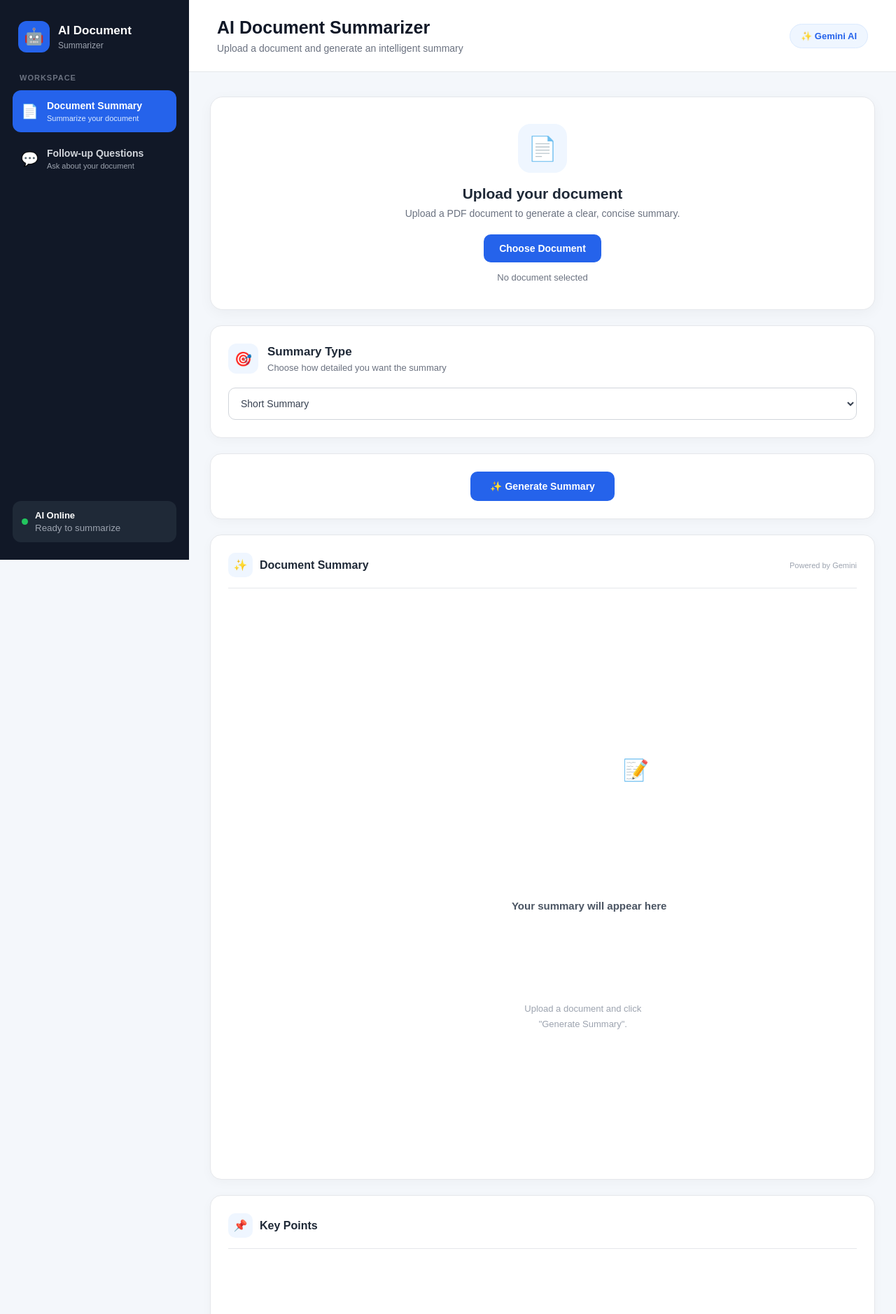
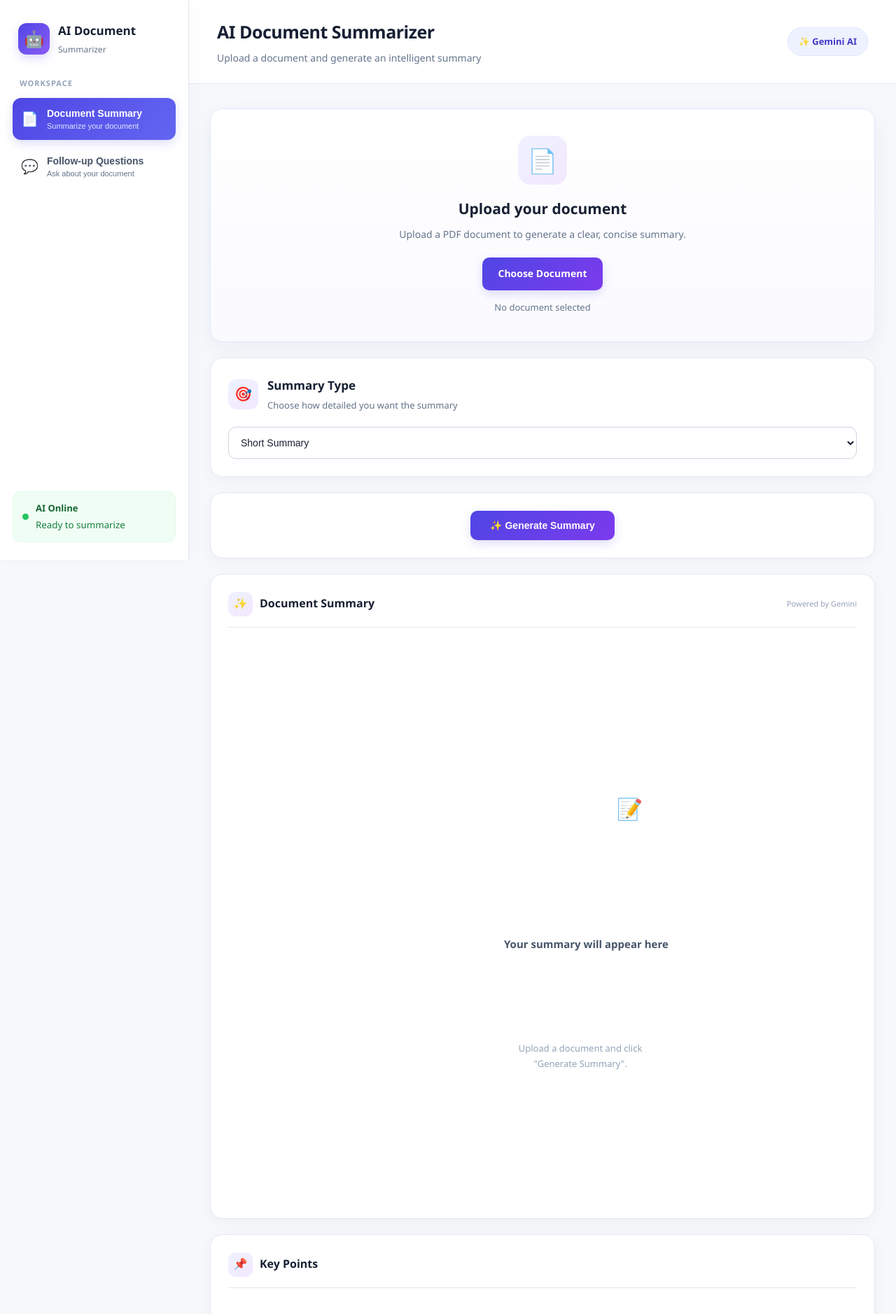
Before and after one commit to chethansree77/ai-document-summarizer, a Flask app: page / in a window 1280 px wide. Shown: the top 1878 px of the page at 70% size. Run offline with Flask 3, Linux system fonts and the light colour scheme.

Commit message:
Improve application styling

```diff
--- a/static/style.css
+++ b/static/style.css
@@ -533,3 +533,254 @@ body {
     }
 
 }
+
+
+
+/* ==========================================
+   PROFESSIONAL LIGHT THEME OVERRIDES
+   Keeps existing layout and functionality
+========================================== */
+
+:root {
+    --primary: #4f46e5;
+    --primary-hover: #4338ca;
+    --accent: #7c3aed;
+    --page-bg: #f6f8fc;
+    --surface: #ffffff;
+    --text-main: #172033;
+    --text-muted: #64748b;
+    --border-color: #e2e8f0;
+}
+
+/* Page background and typography */
+body {
+    font-family: "Segoe UI", Arial, Helvetica, sans-serif;
+    background: var(--page-bg);
+    color: var(--text-main);
+    line-height: 1.6;
+}
+
+/* Light sidebar */
+.sidebar {
+    background: #ffffff;
+    color: var(--text-main);
+    border-right: 1px solid var(--border-color);
+    box-shadow: 4px 0 24px rgba(15, 23, 42, 0.025);
+}
+
+.logo-icon {
+    background: linear-gradient(135deg, #4f46e5, #8b5cf6);
+    box-shadow: 0 5px 14px rgba(79, 70, 229, 0.2);
+}
+
+.logo h2 {
+    color: #172033;
+}
+
+.logo span {
+    color: #64748b;
+}
+
+.sidebar-title {
+    color: #94a3b8;
+}
+
+.menu-item {
+    color: #475569;
+}
+
+.menu-item:hover {
+    background: #f1f5f9;
+    color: #3730a3;
+    transform: translateX(3px);
+}
+
+.menu-item.active {
+    background: linear-gradient(135deg, #4f46e5, #6366f1);
+    color: #ffffff;
+    box-shadow: 0 5px 14px rgba(79, 70, 229, 0.18);
+}
+
+.menu-item small {
+    color: #64748b;
+}
+
+.menu-item.active small {
+    color: #e0e7ff;
+}
+
+.status {
+    background: #f0fdf4;
+    border: 1px solid #dcfce7;
+    color: #166534;
+}
+
+.status small {
+    color: #15803d;
+}
+
+/* Main content and top bar */
+.main {
+    background: var(--page-bg);
+}
+
+.topbar {
+    background: rgba(255, 255, 255, 0.96);
+    border-bottom: 1px solid var(--border-color);
+}
+
+.topbar h1 {
+    color: #172033;
+    letter-spacing: -0.5px;
+}
+
+.topbar p {
+    color: var(--text-muted);
+}
+
+.top-badge {
+    background: #eef2ff;
+    color: #4338ca;
+    border: 1px solid #e0e7ff;
+}
+
+/* Upload area */
+.upload-card {
+    background: linear-gradient(180deg, #ffffff 0%, #fafaff 100%);
+    border: 1px solid #e0e7ff;
+    box-shadow: 0 10px 35px rgba(30, 41, 59, 0.05);
+    transition: box-shadow 0.25s ease, transform 0.25s ease;
+}
+
+.upload-card:hover {
+    box-shadow: 0 14px 38px rgba(79, 70, 229, 0.09);
+    transform: translateY(-2px);
+}
+
+.upload-icon,
+.section-icon,
+.answer-icon {
+    background: linear-gradient(135deg, #eef2ff, #f3e8ff);
+    color: #4f46e5;
+}
+
+.upload-card h2 {
+    color: #172033;
+}
+
+.upload-card p,
+.file-name {
+    color: #64748b;
+}
+
+/* Buttons */
+.upload-button,
+#summarizeButton {
+    background: linear-gradient(135deg, #4f46e5, #7c3aed);
+    box-shadow: 0 5px 14px rgba(79, 70, 229, 0.18);
+    transition: transform 0.2s ease, box-shadow 0.2s ease;
+}
+
+.upload-button:hover,
+#summarizeButton:hover {
+    background: linear-gradient(135deg, #4338ca, #6d28d9);
+    box-shadow: 0 8px 20px rgba(79, 70, 229, 0.25);
+    transform: translateY(-2px);
+}
+
+/* Summary, question and answer cards */
+.card,
+.question-card,
+.answer-card,
+.action-card {
+    background: var(--surface);
+    border: 1px solid var(--border-color);
+    border-radius: 18px;
+    box-shadow: 0 6px 24px rgba(15, 23, 42, 0.035);
+    transition: box-shadow 0.2s ease;
+}
+
+.card:hover,
+.question-card:hover,
+.answer-card:hover {
+    box-shadow: 0 9px 28px rgba(15, 23, 42, 0.055);
+}
+
+.section-heading h2,
+.answer-header h2 {
+    color: #172033;
+}
+
+.section-heading p {
+    color: #64748b;
+}
+
+/* Dropdown and text input */
+#summaryType,
+.question-input input {
+    background: #ffffff;
+    color: #172033;
+    border: 1px solid #cbd5e1;
+    border-radius: 11px;
+    transition: border-color 0.2s ease, box-shadow 0.2s ease;
+}
+
+#summaryType:focus,
+.question-input input:focus {
+    border-color: #6366f1;
+    box-shadow: 0 0 0 3px rgba(99, 102, 241, 0.12);
+}
+
+/* Question button */
+.question-input button {
+    background: linear-gradient(135deg, #4f46e5, #7c3aed);
+    box-shadow: 0 4px 12px rgba(79, 70, 229, 0.15);
+    transition: transform 0.2s ease, box-shadow 0.2s ease;
+}
+
+.question-input button:hover {
+    background: linear-gradient(135deg, #4338ca, #6d28d9);
+    box-shadow: 0 6px 16px rgba(79, 70, 229, 0.22);
+    transform: translateY(-1px);
+}
+
+/* Answer readability */
+.answer-header {
+    border-bottom-color: #e2e8f0;
+}
+
+.powered {
+    color: #94a3b8;
+}
+
+.answer-box {
+    color: #334155;
+    overflow-wrap: anywhere;
+}
+
+.empty-answer {
+    color: #94a3b8;
+}
+
+.empty-answer h3 {
+    color: #475569;
+}
+
+/* Visible keyboard focus */
+button:focus-visible,
+.upload-button:focus-visible,
+.menu-item:focus-visible {
+    outline: 3px solid #a5b4fc;
+    outline-offset: 3px;
+}
+
+/* Respect users who prefer reduced animation */
+@media (prefers-reduced-motion: reduce) {
+    *,
+    *::before,
+    *::after {
+        scroll-behavior: auto !important;
+        transition-duration: 0.01ms !important;
+        animation-duration: 0.01ms !important;
+    }
+}
```
